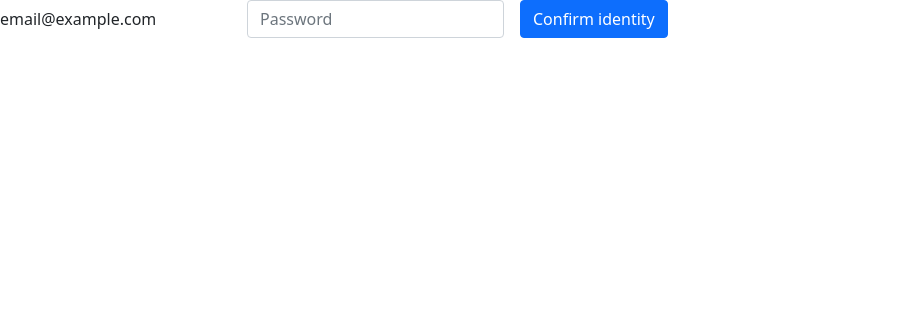
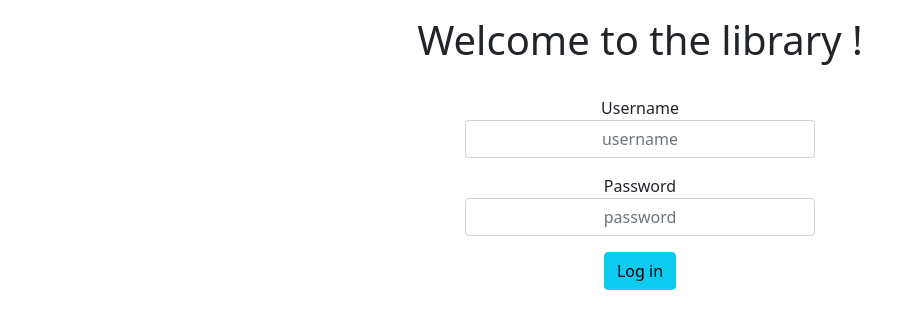
Before and after one commit to voxars/PythonProject, a Flask app: page / in a window 1280 px wide. Shown: the top 329 px of the page, without its empty margins (0-922 px from the left). Run offline with Flask 2, Linux system fonts and the light colour scheme.

Commit message:
interface html

```diff
--- a/templates/index.html
+++ b/templates/index.html
@@ -8,20 +8,27 @@
     <!-- Bootstrap CSS -->
     <link href="https://cdn.jsdelivr.net/npm/bootstrap@5.1.3/dist/css/bootstrap.min.css" rel="stylesheet" integrity="sha384-1BmE4kWBq78iYhFldvKuhfTAU6auU8tT94WrHftjDbrCEXSU1oBoqyl2QvZ6jIW3" crossorigin="anonymous">
 
-    <title>Hello, world!</title>
+    <title>Library</title>
   </head>
   <body>
-    <form class="row g-3">
-      <div class="col-auto">
-        <label for="staticEmail2" class="visually-hidden">Email</label>
-        <input type="text" readonly class="form-control-plaintext" id="staticEmail2" value="email@example.com">
-      </div>
-      <div class="col-auto">
-        <label for="inputPassword2" class="visually-hidden">Password</label>
-        <input type="password" class="form-control" id="inputPassword2" placeholder="Password">
-      </div>
-      <div class="col-auto">
-        <button type="submit" class="btn btn-primary mb-3">Confirm identity</button>
-      </div>
-    </form>
+  <div class="mx-auto mt-3 text-center" style="width: 1200px;">
+    <h1>Welcome to the library !</h1>
+  </div>
+  <div class="mx-auto mt-3" style="width: 350px;">
+    <div class="row h-100 justify-content-center align-items-center">
+      <form class="col-12">
+        <div class="form-group text-center mt-3">
+          <label for="username">Username</label>
+          <input type="text" class="form-control text-center" id="username" placeholder="username">
+        </div>
+        <div class="form-group text-center mt-3">
+          <label for="password">Password</label>
+          <input type="text" class="form-control text-center" id="password" placeholder="password">
+        </div>
+        <div class="form-group text-center mt-3">
+          <button type="button" class="btn btn-info">Log in</button>
+        </div>
+      </form>
+    </div>
+  </div>
   </body>
```
